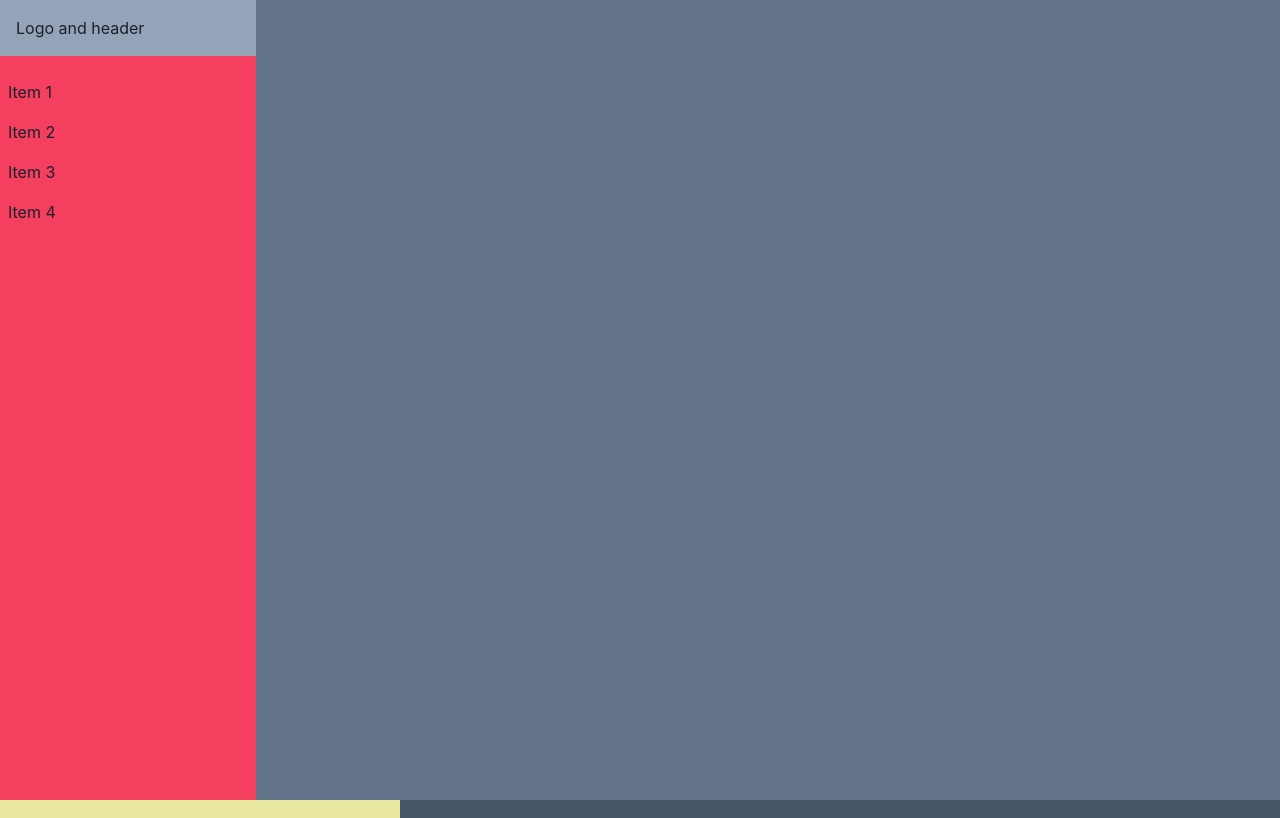
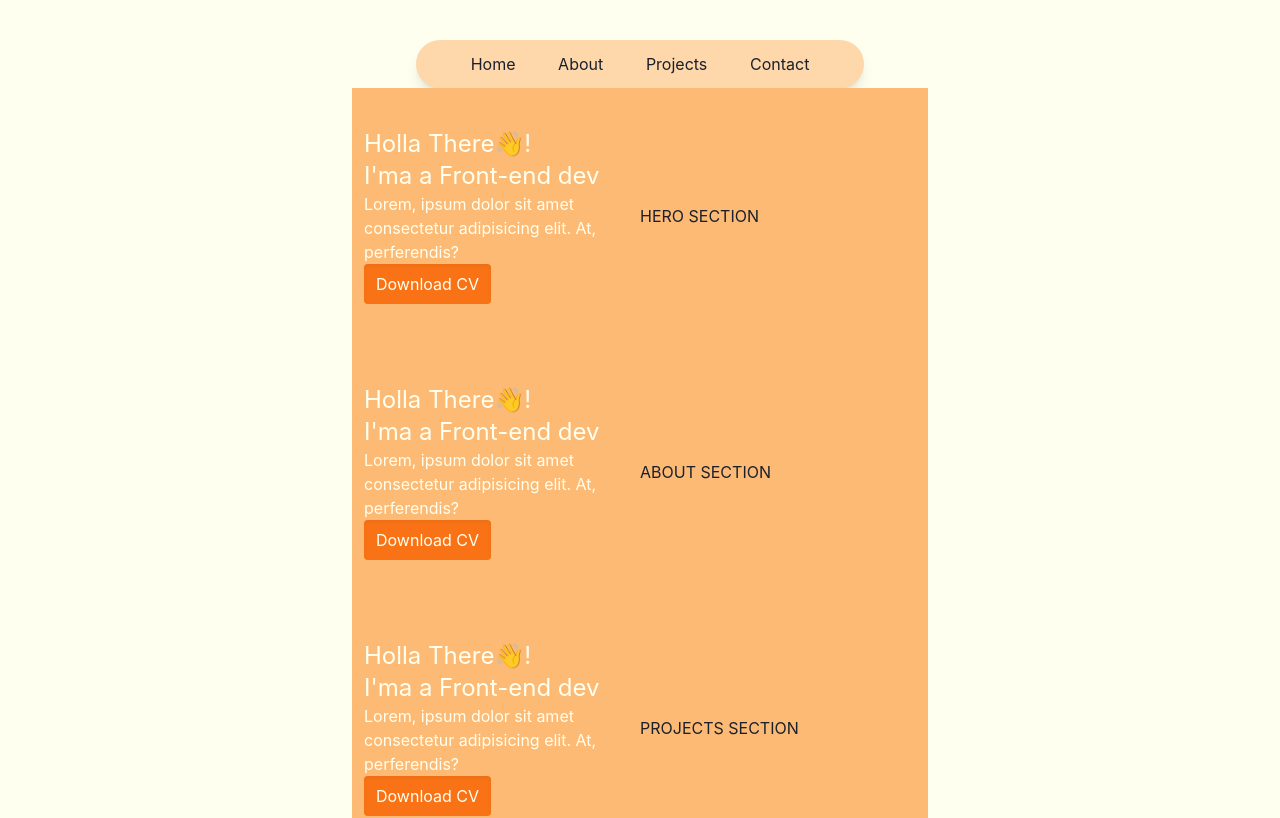
Before and after one commit to 2ndmurphy/portfolio-react-inprogress-, a React (Vite) app: page / in a window 1280 px wide. Shown: the top 818 px of the page. Built offline with nearby package versions, Linux system fonts and the light colour scheme.

Commit message:
revisi design ui

```diff
--- a/src/App.jsx
+++ b/src/App.jsx
@@ -12,52 +12,64 @@ function App() {
   };
 
   return (
-    <main className="flex flex-col w-full min-h-screen bg-slate-500 mx-auto">
-      {/* Navbar */}
-      <div className="md:hidden bg-rose-500 p-4 flex justify-between items-center">
-        <div className="text-white font-bold">Logo</div>
-        <button onClick={toggleNavbar} className="text-white">
-          <svg className="w-6 h-6" fill="none" stroke="currentColor" viewBox="0 0 24 24" xmlns="http://www.w3.org/2000/svg">
-            <path strokeLinecap="round" strokeLinejoin="round" strokeWidth="2" d="M4 6h16M4 12h16M4 18h16"></path>
-          </svg>
-        </button>
-      </div>
-      {isOpen && (
-        <div className="md:hidden bg-rose-500 p-4">
-          <nav className="mt-4">
-            <ul>
-              <li className="p-2 text-white" onClick={closeNavbar}>Item 1</li>
-              <li className="p-2 text-white" onClick={closeNavbar}>Item 2</li>
-              <li className="p-2 text-white" onClick={closeNavbar}>Item 3</li>
-              <li className="p-2 text-white" onClick={closeNavbar}>Item 4</li>
-            </ul>
-          </nav>
+    <main className='w-full h-full flex flex-col justify-center items-center md:py-10 bg-[#FFFFF0]'>
+      <header className='flex justify-evenly py-4 px-3
+      items-center w-full md:max-w-md md:py-3 md:px-3
+      md:rounded-3xl bg-orange-200 md:shadow-lg mb-'>
+        <a href="/">Home</a>
+        <a href="#about">About</a>
+        <a href="#projects">Projects</a>
+        <a href="">Contact</a>
+      </header>
+
+      {/* section hero */}
+      <section className='flex flex-wrap
+      justify-center items-center md:flex-nowrap
+      w-full md:max-w-xl px-3 bg-orange-300 h-64'>
+        <div className='flex-1 text-[#FFFFF0]'>
+          <h1 className='text-2xl'>Holla There👋!</h1>
+          <h2 className='text-2xl'>I'ma a Front-end dev</h2>
+          <p>Lorem, ipsum dolor sit amet consectetur adipisicing elit. At, perferendis?</p>
+          <button className='px-3 py-2 bg-orange-500 rounded shadow-inner'>
+            Download CV
+          </button>
         </div>
-      )}
+        <div className='flex-1'>
+          <h1>HERO SECTION</h1>
+        </div>
+      </section>
 
-      {/* Sidebar */}
-      <div className="hidden md:block relative flex-1 min-h-screen">
-        <div className="fixed top-0 left-0 h-full w-64 bg-rose-500 z-50 overflow-hidden">
-          <header className="w-full bg-slate-400 p-4">
-            <h1>Logo and header</h1>
-          </header>
-          <nav className="mt-4">
-            <ul>
-              <li className="p-2">Item 1</li>
-              <li className="p-2">Item 2</li>
-              <li className="p-2">Item 3</li>
-              <li className="p-2">Item 4</li>
-            </ul>
-          </nav>
+      {/* About Section */}
+      <section className='flex flex-wrap
+      justify-center items-center md:flex-nowrap
+      w-full md:max-w-xl px-3 bg-orange-300 h-64' id='about'>
+        <div className='flex-1 text-[#FFFFF0]'>
+          <h1 className='text-2xl'>Holla There👋!</h1>
+          <h2 className='text-2xl'>I'ma a Front-end dev</h2>
+          <p>Lorem, ipsum dolor sit amet consectetur adipisicing elit. At, perferendis?</p>
+          <button className='px-3 py-2 bg-orange-500 rounded shadow-inner'>
+            Download CV
+          </button>
         </div>
-      </div>
+        <div className='flex-1'>
+          <h1>ABOUT SECTION</h1>
+        </div>
+      </section>
 
-      {/* Section */}
-      <section className="flex-grow w-full px-4 bg-[#e7e79f]">
-        <div className='block w-full max-w-4xl min-h-screen bg-slate-600 mx-auto md:mx-96 px-4 py-20'>
-          <h1 className="text-4xl font-bold text-white">Welcome to Open Library</h1>
-          <p className="text-lg mt-2 text-white">Explore millions of books from around the world</p>
-          <button className="mt-4 px-4 py-2 bg-blue-600 rounded text-white">Explore Now</button>
+      {/* Projects Section */}
+      <section className='flex flex-wrap
+      justify-center items-center md:flex-nowrap
+      w-full md:max-w-xl px-3 bg-orange-300 h-64' id='projects'>
+        <div className='flex-1 text-[#FFFFF0]'>
+          <h1 className='text-2xl'>Holla There👋!</h1>
+          <h2 className='text-2xl'>I'ma a Front-end dev</h2>
+          <p>Lorem, ipsum dolor sit amet consectetur adipisicing elit. At, perferendis?</p>
+          <button className='px-3 py-2 bg-orange-500 rounded shadow-inner'>
+            Download CV
+          </button>
+        </div>
+        <div className='flex-1'>
+          <h1>PROJECTS SECTION</h1>
         </div>
       </section>
     </main>
```
